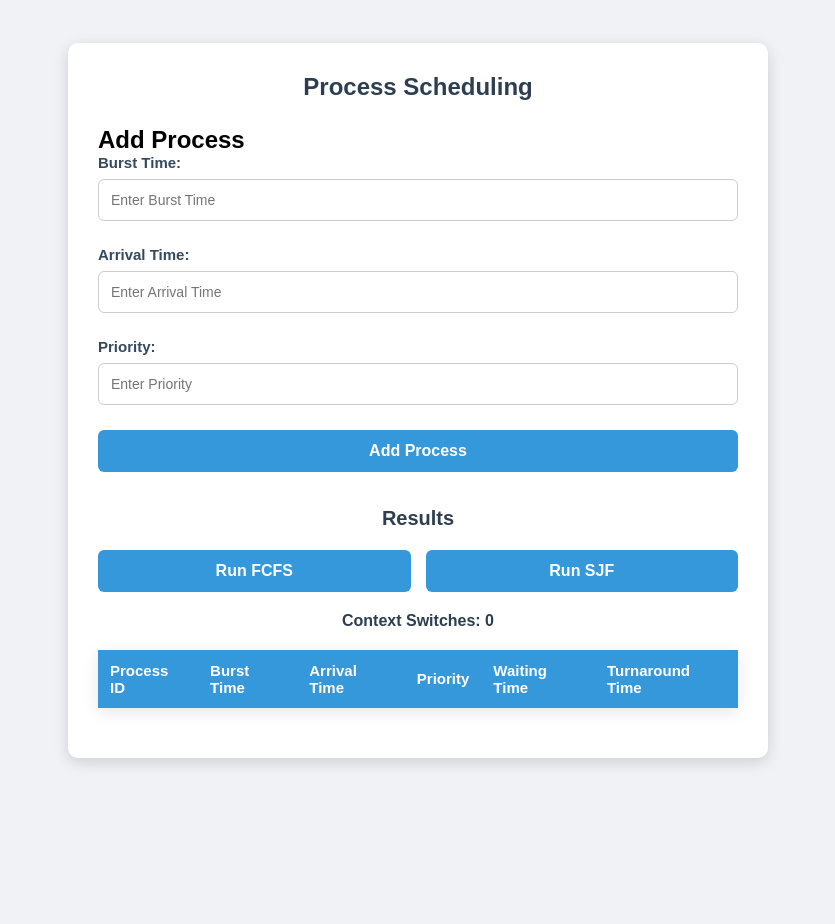
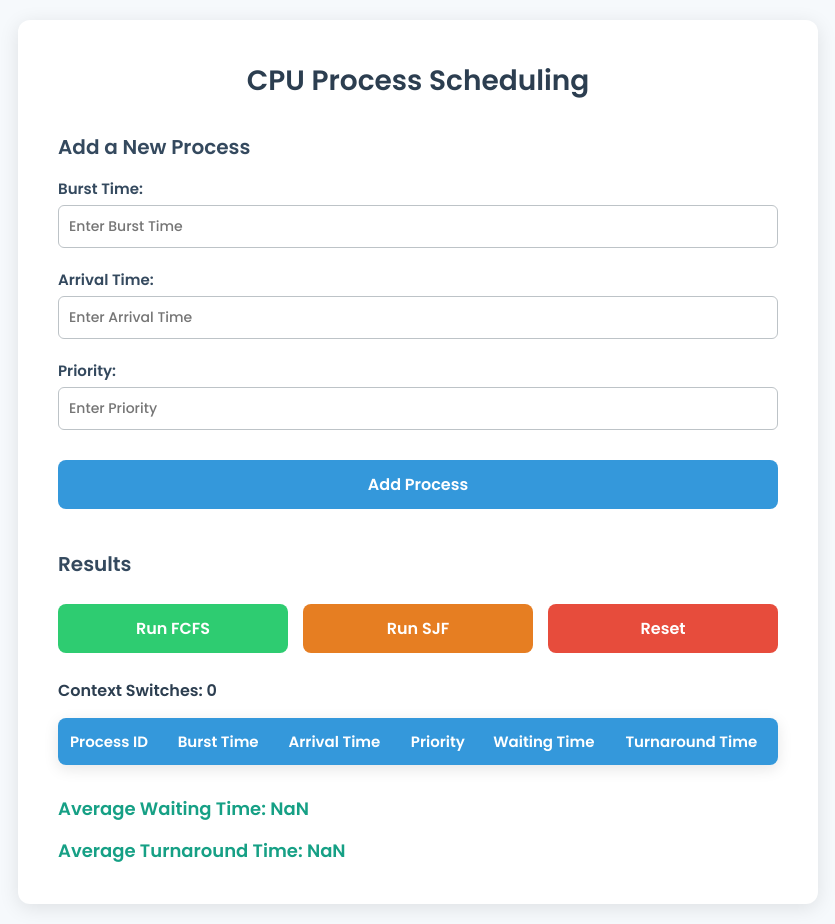
Before and after one commit to Yoga-Syahputra/project1-so, a plain HTML site: page index.html in a window 1280 px wide. Both pictures are taken after a click on the button "Run FCFS". Shown: the whole page, without its empty margins (222-1057 px from the left). Before the commit the page ends 800 px from the top, so only its background shows below. Drawn offline with Linux system fonts and the light colour scheme.

Commit message:
feat: major update

```diff
--- a/index.html
+++ b/index.html
@@ -1,28 +1,48 @@
 <!DOCTYPE html>
 <html lang="en">
   <head>
-    <meta charset="UTF-8">
-    <meta name="viewport" content="width=device-width, initial-scale=1.0">
+    <meta charset="UTF-8" />
+    <meta name="viewport" content="width=device-width, initial-scale=1.0" />
     <title>Process Scheduling</title>
-    <link rel="stylesheet" href="styles.css">
+    <link rel="stylesheet" href="styles.css" />
+    <link rel="preconnect" href="https://fonts.googleapis.com">
+    <link href="https://fonts.googleapis.com/css2?family=Poppins:wght@300;500;600&display=swap" rel="stylesheet">
   </head>
   <body>
     <div class="container">
-        <h1>Process Scheduling</h1>
+      <h1>CPU Process Scheduling</h1>
 
-        <!-- Input Form -->
+      <!-- Input Form Section -->
       <div class="form-container">
-            <h2>Add Process</h2>
+        <h2>Add a New Process</h2>
         <form id="processForm">
+          <div class="input-group">
             <label for="burstTime">Burst Time:</label>
-                <input type="number" id="burstTime" required placeholder="Enter Burst Time">
-
+            <input
+              type="number"
+              id="burstTime"
+              required
+              placeholder="Enter Burst Time"
+            />
+          </div>
+          <div class="input-group">
             <label for="arrivalTime">Arrival Time:</label>
-                <input type="number" id="arrivalTime" required placeholder="Enter Arrival Time">
-
+            <input
+              type="number"
+              id="arrivalTime"
+              required
+              placeholder="Enter Arrival Time"
+            />
+          </div>
+          <div class="input-group">
             <label for="priority">Priority:</label>
-                <input type="number" id="priority" required placeholder="Enter Priority">
-
+            <input
+              type="number"
+              id="priority"
+              required
+              placeholder="Enter Priority"
+            />
+          </div>
           <button type="submit">Add Process</button>
         </form>
       </div>
@@ -31,8 +51,9 @@
       <div class="results-container">
         <h2>Results</h2>
         <div class="buttons">
-                <button onclick="runFCFS()">Run FCFS</button>
-                <button onclick="runSJF()">Run SJF</button>
+          <button onclick="runFCFS()" class="fcfs-btn">Run FCFS</button>
+          <button onclick="runSJF()" class="sjf-btn">Run SJF</button>
+          <button onclick="resetTable()" class="reset-btn">Reset</button>
         </div>
 
         <!-- Display context switches -->
@@ -51,6 +72,9 @@
           </thead>
           <tbody></tbody>
         </table>
+
+        <p id="avgWaitingTime">Average Waiting Time: 0</p>
+        <p id="avgTurnaroundTime">Average Turnaround Time: 0</p>
       </div>
     </div>
 
--- a/script.js
+++ b/script.js
@@ -58,7 +58,15 @@ function resetProcessTimes() {
   });
 }
 
-// FCFS Scheduling Algorithm
+// Reset the table and process list
+function resetTable() {
+  processes = [];
+  processId = 1;
+  contextSwitches = 0;
+  displayProcesses(processes);
+  document.getElementById("contextSwitches").innerText = "Context Switches: 0";
+}
+
 function runFCFS() {
   resetProcessTimes(); // Reset times before running FCFS
   contextSwitches = 0; // Reset context switches
@@ -77,36 +85,54 @@ function runFCFS() {
   });
 
   displayProcesses(processes);
+  displayAverages(); // Menampilkan hasil analisis
 }
 
-// SJF Scheduling Algorithm
 function runSJF() {
   resetProcessTimes(); // Reset times before running SJF
   contextSwitches = 0; // Reset context switches
   let currentTime = 0;
-  let completed = 0;
+  let remainingProcesses = [...processes]; // Copy processes array to keep track of remaining processes
 
-  while (completed < processes.length) {
-    let sjfQueue = processes.filter(
-      (p) => p.arrivalTime <= currentTime && p.turnaroundTime === 0
-    );
-    if (sjfQueue.length > 0) {
-      sjfQueue.sort((a, b) => a.burstTime - b.burstTime);
-      let shortestJob = sjfQueue[0];
+  remainingProcesses.sort((a, b) => a.burstTime - b.burstTime);
 
-      if (completed > 0) {
-        contextSwitches++; // Increment context switch
-      }
+  while (remainingProcesses.length > 0) {
+    let process = remainingProcesses.shift();
 
-      shortestJob.waitingTime = currentTime - shortestJob.arrivalTime;
-      shortestJob.turnaroundTime =
-        shortestJob.waitingTime + shortestJob.burstTime;
-      currentTime += shortestJob.burstTime;
-      completed++;
-    } else {
-      currentTime++;
+    if (process.arrivalTime > currentTime) {
+      currentTime = process.arrivalTime; // Adjust current time if process arrives later
     }
+
+    contextSwitches++;
+    process.waitingTime = currentTime - process.arrivalTime;
+    process.turnaroundTime = process.waitingTime + process.burstTime;
+    currentTime += process.burstTime;
   }
 
   displayProcesses(processes);
+  displayAverages(); // Menampilkan hasil analisis
 }
+
+// Menghitung Average Waiting Time dan Turnaround Time
+function calculateAverages() {
+  let totalWaitingTime = 0;
+  let totalTurnaroundTime = 0;
+
+  processes.forEach((process) => {
+    totalWaitingTime += process.waitingTime;
+    totalTurnaroundTime += process.turnaroundTime;
+  });
+
+  const averageWaitingTime = (totalWaitingTime / processes.length).toFixed(2);
+  const averageTurnaroundTime = (totalTurnaroundTime / processes.length).toFixed(2);
+
+  return { averageWaitingTime, averageTurnaroundTime };
+}
+
+// Menampilkan hasil Average Waiting Time dan Turnaround Time
+function displayAverages() {
+  const { averageWaitingTime, averageTurnaroundTime } = calculateAverages();
+
+  document.getElementById('avgWaitingTime').innerText = `Average Waiting Time: ${averageWaitingTime}`;
+  document.getElementById('avgTurnaroundTime').innerText = `Average Turnaround Time: ${averageTurnaroundTime}`;
+}
--- a/styles.css
+++ b/styles.css
@@ -3,55 +3,63 @@
     box-sizing: border-box;
     margin: 0;
     padding: 0;
-    font-family: 'Arial', sans-serif;
+    font-family: 'Poppins', sans-serif;
 }
 
 body {
-    background-color: #f0f2f5;
+    background-color: #f6f9fc;
     display: flex;
     justify-content: center;
     align-items: center;
-    height: 100vh;
+    min-height: 100vh;
     padding: 20px;
 }
 
 .container {
     background-color: #fff;
-    border-radius: 10px;
-    box-shadow: 0 4px 15px rgba(0, 0, 0, 0.15);
-    padding: 30px;
-    max-width: 700px;
+    border-radius: 12px;
+    box-shadow: 0 4px 20px rgba(0, 0, 0, 0.1);
+    padding: 40px;
+    max-width: 800px;
     width: 100%;
 }
 
 h1 {
     text-align: center;
-    margin-bottom: 25px;
+    margin-bottom: 30px;
     color: #2c3e50;
-    font-size: 24px;
+    font-size: 28px;
+    font-weight: bold;
+}
+
+h2 {
+    color: #34495e;
+    font-size: 20px;
+    margin-bottom: 15px;
+    font-weight: 600;
 }
 
 /* Form Styles */
 .form-container {
-    margin-bottom: 35px;
+    margin-bottom: 40px;
 }
 
-form {
-    display: flex;
-    flex-direction: column;
+.input-group {
+    margin-bottom: 20px;
 }
 
 label {
-    margin-bottom: 8px;
+    display: block;
+    margin-bottom: 5px;
     font-size: 15px;
     font-weight: 600;
     color: #34495e;
 }
 
 input {
-    padding: 12px;
-    margin-bottom: 25px;
-    border: 1px solid #ccc;
+    width: 100%;
+    padding: 10px;
+    border: 1px solid #bdc3c7;
     border-radius: 6px;
     font-size: 14px;
     transition: border-color 0.3s ease;
@@ -67,11 +75,13 @@ button {
     background-color: #3498db;
     color: white;
     border: none;
-    border-radius: 6px;
+    border-radius: 8px;
     cursor: pointer;
     font-size: 16px;
     font-weight: bold;
     transition: background-color 0.3s ease, transform 0.3s ease;
+    width: 100%;
+    margin-top: 10px;
 }
 
 button:hover {
@@ -79,45 +89,52 @@ button:hover {
     transform: translateY(-2px);
 }
 
-button:active {
-    background-color: #2471a3;
-    transform: translateY(0);
+.fcfs-btn {
+    background-color: #2ecc71;
 }
 
-/* Results Styles */
-.results-container {
-    text-align: center;
+.sjf-btn {
+    background-color: #e67e22;
 }
 
-.results-container h2 {
-    margin-bottom: 20px;
-    color: #2c3e50;
-    font-size: 20px;
+.reset-btn {
+    background-color: #e74c3c;
+}
+
+.fcfs-btn:hover {
+    background-color: #27ae60;
+}
+
+.sjf-btn:hover {
+    background-color: #d35400;
+}
+
+.reset-btn:hover {
+    background-color: #c0392b;
 }
 
 .buttons {
     display: flex;
     justify-content: center;
     gap: 15px;
-    margin-bottom: 20px;
-}
-
-.buttons button {
-    flex: 1;
+    margin-bottom: 25px;
 }
 
 #contextSwitches {
-    margin-bottom: 20px;
     font-size: 16px;
     font-weight: bold;
+    margin-bottom: 15px;
     color: #2c3e50;
 }
 
+/* Table Styles */
 table {
     width: 100%;
     border-collapse: collapse;
-    margin-bottom: 20px;
+    margin-bottom: 30px;
     box-shadow: 0 4px 15px rgba(0, 0, 0, 0.1);
+    border-radius: 8px;
+    overflow: hidden;
 }
 
 thead {
@@ -136,8 +153,21 @@ tbody td {
     text-align: left;
     border-bottom: 1px solid #ddd;
     font-size: 14px;
+    background-color: #fff;
+}
+
+tbody tr:nth-child(odd) {
+    background-color: #f2f3f4;
 }
 
 tbody tr:hover {
-    background-color: #f8f9fa;
+    background-color: #ecf0f1;
 }
+
+/* Highlighted Averages */
+#avgWaitingTime, #avgTurnaroundTime {
+    font-size: 18px;
+    font-weight: 600;
+    color: #16a085;
+    margin-top: 15px;
+}
```
Lines whose indentation alone changed are shown as unchanged.
